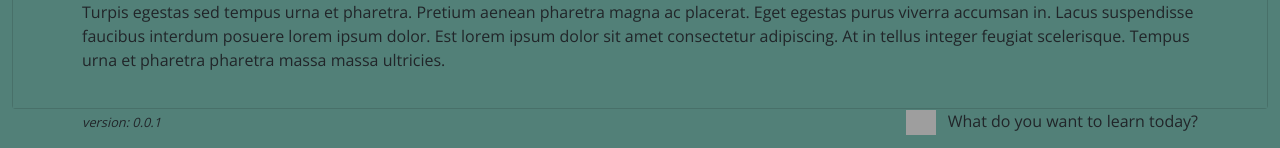
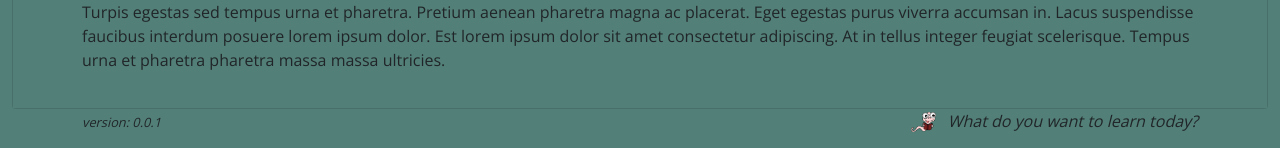
Before and after one commit to sjfke/flask-play, a Flask app: page / in a window 1280 px wide. Shown: the part 935-1083 px from the top of the page. Run offline with Flask 3, Linux system fonts and the light colour scheme; some libraries are stand-ins or nearby versions; some web fonts are replaced; grey boxes are pictures that could not be loaded.

Commit message:
resize footer image

```diff
--- a/templates/base.html
+++ b/templates/base.html
@@ -76,8 +76,8 @@
                 </div>
                 <div class="col">
                     <p style="text-align:right">
-                        <img class="img me-2" src="{{ bookworm }}" alt="Bookworm Logo" width="30" height="25">
-                        What do you want to learn today?
+                        <img class="img me-2" src="{{ bookworm }}" alt="Bookworm Logo" width="25" height="20">
+                        <i>What do you want to learn today?</i>
                     </p>
                 </div>
             </div>
```
Also changed, not shown: static/bookworm.png (added).
